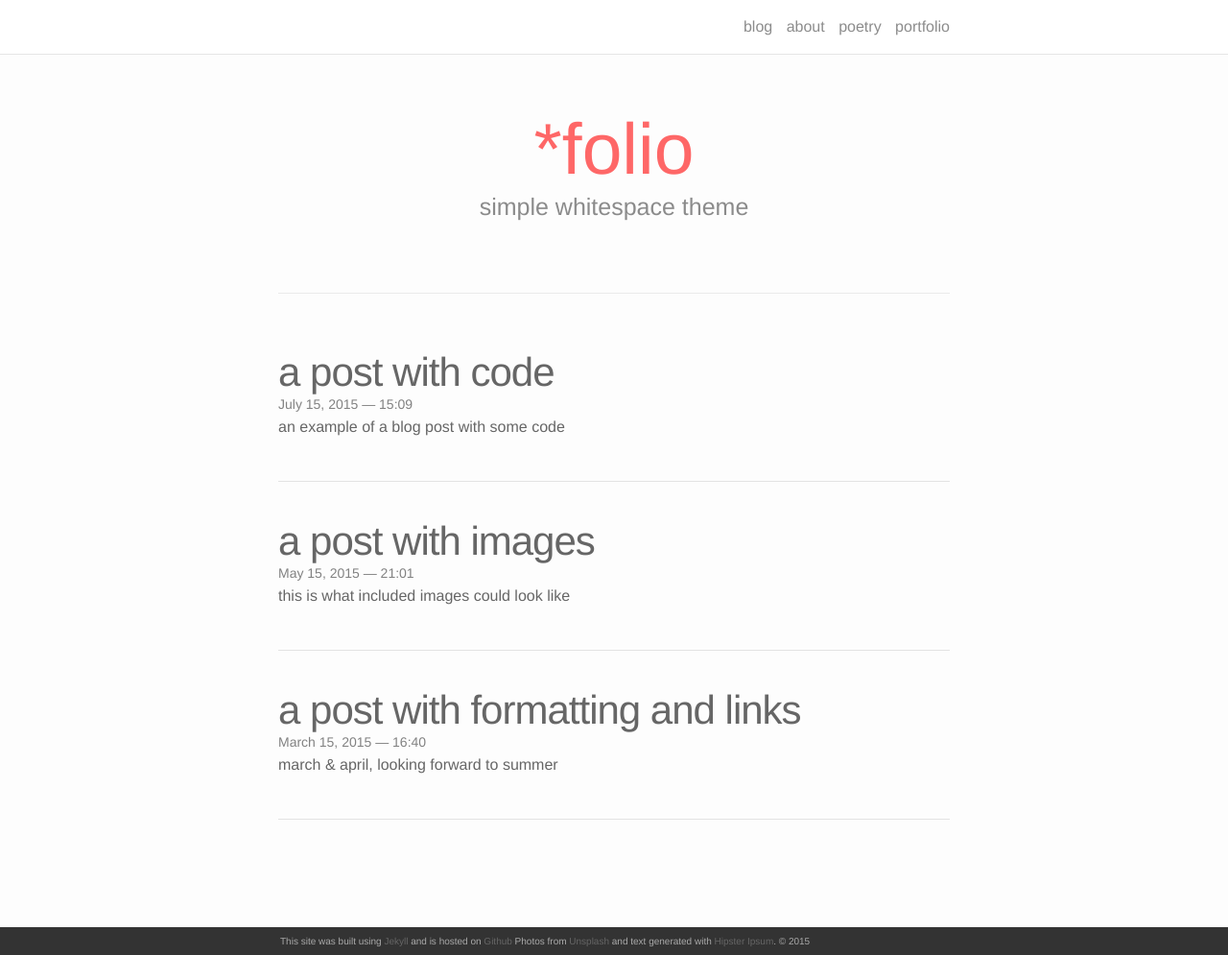
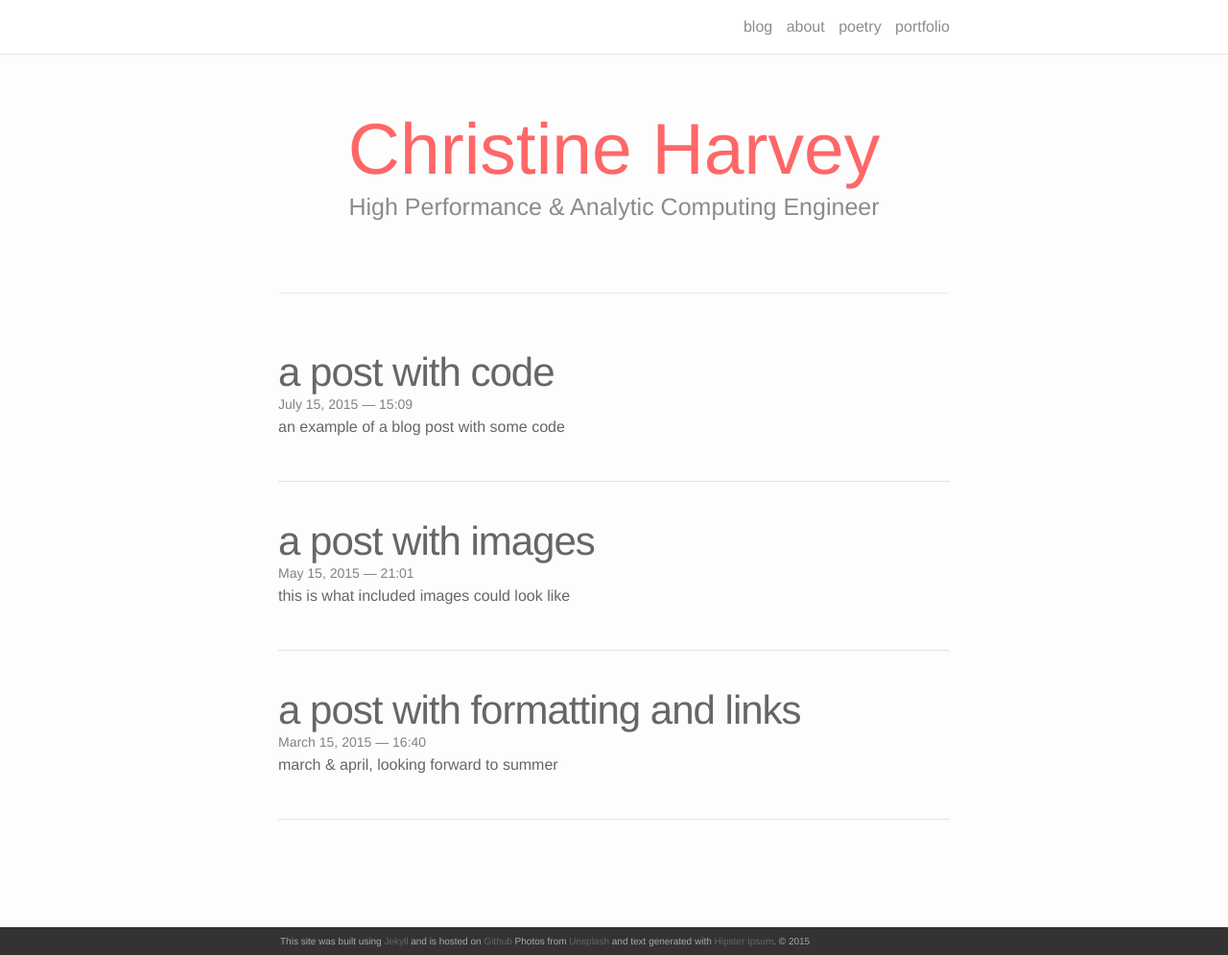
Before and after one commit to ceharvs/ceharvs.github.io, a Jekyll site: the page built from index.html, in a window 1280 px wide and 995 px high. Shown: the whole window at 96% size. Built offline with Jekyll 4.4.1, drawn with Linux system fonts in a browser that asks for light colours; nearby versions of some CDN libraries; the list of posts is cut into pages by our own code.

Commit message:
Updates for Index

```diff
--- a/index.html
+++ b/index.html
@@ -3,8 +3,8 @@ layout: default
 ---
 
 <div class="header-bar">
-  <h1>*folio</h1>
-  <h2>simple whitespace theme</h2>
+  <h1>Christine Harvey</h1>
+  <h2>High Performance & Analytic Computing Engineer</h2>
   <br/>
   <hr>
   <br/>
```
Also changed, not shown: about.md (+1 -1 lines).
